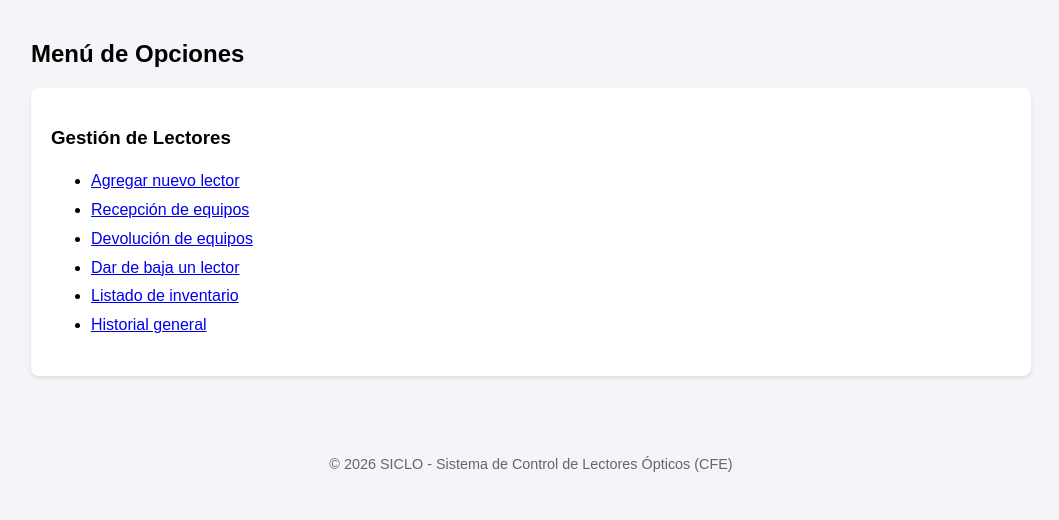
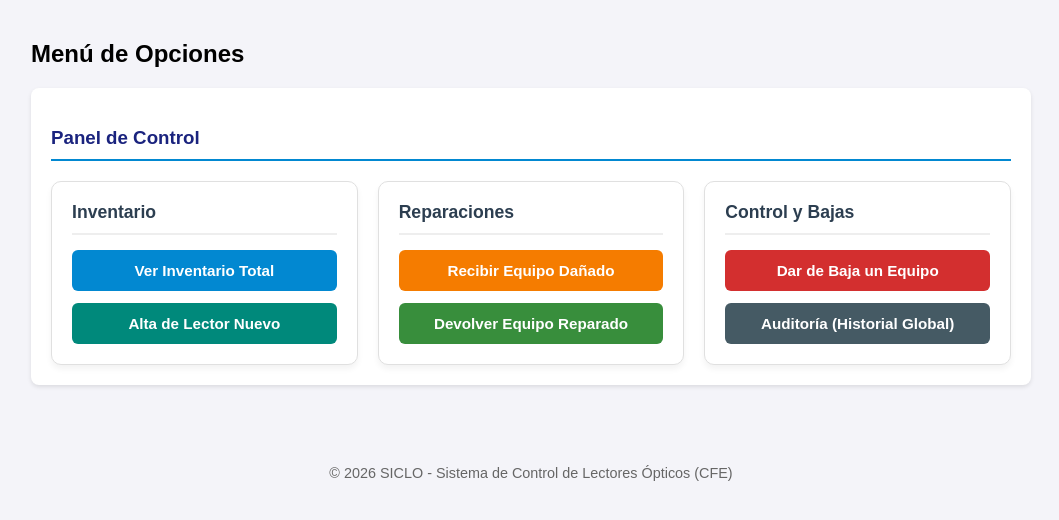
Before and after one commit to soruflorelena/siclo, a PHP site: page /panel.php in a window 1280 px wide. Shown: the part 58-578 px from the top of the page, without its empty margins (109-1168 px from the left). Run offline with PHP 8.4, Linux system fonts and the light colour scheme; the visitor is signed in with stand-in values (Sample User, id 1).

Commit message:
Implement search functionality in the inventory of readers and enhance the panel layout with styled cards

```diff
--- a/panel.php
+++ b/panel.php
@@ -16,16 +16,79 @@ require_once 'includes/encabezado.php';
 <div style="display: flex; gap: 20px; flex-wrap: wrap;">
 
     <?php if ($_SESSION['rol'] === 'ADMINISTRADOR'): ?>
+        <!-- Estilos para mejorar el diseño del panel -->
+        <style>
+            .tarjeta-panel {
+                background: #ffffff;
+                padding: 20px;
+                border-radius: 10px;
+                border: 1px solid #e0e0e0;
+                box-shadow: 0 4px 6px rgba(0,0,0,0.05);
+                display: flex;
+                flex-direction: column;
+            }
+            .tarjeta-panel h4 {
+                margin-top: 0;
+                color: #2c3e50;
+                font-size: 1.1em;
+                border-bottom: 2px solid #eee;
+                padding-bottom: 10px;
+                margin-bottom: 15px;
+            }
+            .btn-panel {
+                display: block;
+                padding: 12px 15px;
+                margin-bottom: 12px;
+                text-align: center;
+                text-decoration: none !important;
+                color: #ffffff !important;
+                font-weight: bold;
+                border-radius: 6px;
+                transition: transform 0.2s, box-shadow 0.2s, filter 0.2s;
+                font-size: 0.95em;
+            }
+            .btn-panel:hover {
+                transform: translateY(-2px);
+                box-shadow: 0 4px 8px rgba(0,0,0,0.15);
+                filter: brightness(1.1);
+            }
+            .btn-panel:last-child {
+                margin-bottom: 0;
+            }
+            /* Colores de los botones */
+            .btn-blue { background-color: #0288d1; }
+            .btn-teal { background-color: #00897b; }
+            .btn-orange { background-color: #f57c00; }
+            .btn-green { background-color: #388e3c; }
+            .btn-red { background-color: #d32f2f; }
+            .btn-dark { background-color: #455a64; }
+        </style>
+
         <div class="contenedor" style="flex: 1; min-width: 200px;">
-            <h3>Gestión de Lectores</h3>
-            <ul style="line-height: 1.8;">
-                <li><a href="lectores/nuevo.php">Agregar nuevo lector</a></li>
-                <li><a href="lectores/recepcion.php">Recepción de equipos</a></li>
-                <li><a href="lectores/devolucion.php">Devolución de equipos</a></li>
-                <li><a href="lectores/baja.php">Dar de baja un lector</a></li>
-                <li><a href="lectores/listado.php">Listado de inventario</a></li>
-                <li><a href="historial/general.php">Historial general</a></li>
-            </ul>
+            <h3 style="border-bottom: 2px solid #0288d1; padding-bottom: 10px; margin-bottom: 20px; color: #1a237e;">Panel de Control</h3>
+
+            <div style="display: grid; grid-template-columns: repeat(auto-fit, minmax(250px, 1fr)); gap: 20px;">
+                <!-- Grupo 1: Inventario -->
+                <div class="tarjeta-panel">
+                    <h4>Inventario</h4>
+                    <a href="lectores/listado.php" class="btn-panel btn-blue">Ver Inventario Total</a>
+                    <a href="lectores/nuevo.php" class="btn-panel btn-teal">Alta de Lector Nuevo</a>
+                </div>
+
+                <!-- Grupo 2: Reparaciones -->
+                <div class="tarjeta-panel">
+                    <h4>Reparaciones</h4>
+                    <a href="lectores/recepcion.php" class="btn-panel btn-orange">Recibir Equipo Dañado</a>
+                    <a href="lectores/devolucion.php" class="btn-panel btn-green">Devolver Equipo Reparado</a>
+                </div>
+
+                <!-- Grupo 3: Bajas y Auditoría -->
+                <div class="tarjeta-panel">
+                    <h4>Control y Bajas</h4>
+                    <a href="lectores/baja.php" class="btn-panel btn-red">Dar de Baja un Equipo</a>
+                    <a href="historial/general.php" class="btn-panel btn-dark">Auditoría (Historial Global)</a>
+                </div>
+            </div>
         </div>
     <?php endif; ?>
 
```
Also changed, not shown: historial/lector.php (added, +84 -0 lines), lectores/listado.php (+60 -21 lines).
